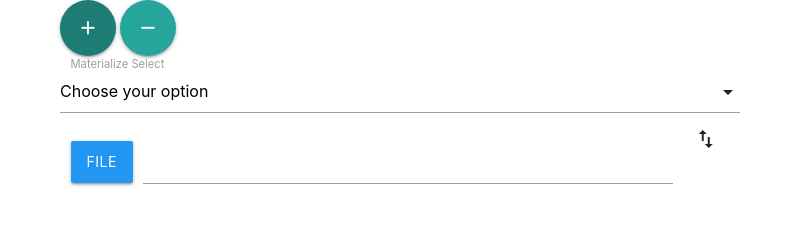
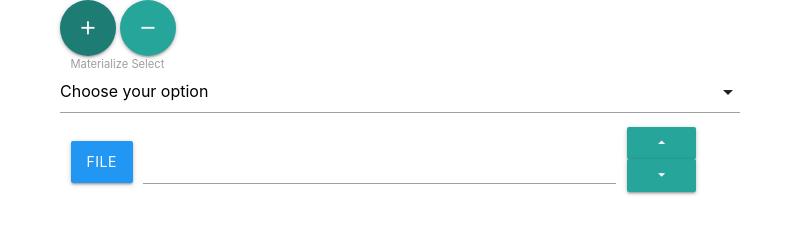
Before and after one commit to sim-mokomo/TapLap, an Electron app: page src/index.html in a window 800 px wide. Both pictures are taken after a click on the button "add". Drawn offline with nearby package versions, Linux system fonts and the light colour scheme.

Commit message:
[add] セルの順番を変更するボタンを作成した。

```diff
--- a/src/custom.scss
+++ b/src/custom.scss
@@ -1,3 +1,3 @@
-.row{
-    margin-bottom: 0px;
+.row {
+  margin-bottom: 0px;
 }
--- a/src/index.html
+++ b/src/index.html
@@ -55,7 +55,7 @@
 
         var fileField = document.createElement("div")
         fileField.classList.add("col")
-        fileField.classList.add("s11")
+        fileField.classList.add("s10")
         fileField.classList.add("file-field")
         fileField.classList.add("input-field")
 
@@ -77,18 +77,30 @@
         filePathInput.classList.add("validate")
         filePathInput.type = "text"
 
-        var swapIcon = document.createElement("i")
-        swapIcon.classList.add("col")
-        swapIcon.classList.add("s1")
-        swapIcon.classList.add("material-icons")
-        swapIcon.classList.add("right")
-        swapIcon.appendChild(document.createTextNode("swap_vert"))
+        var arrowUpButton = document.createElement("button")
+        arrowUpButton.classList.add("btn-small")
+        var arrowUpIcon = document.createElement("i")
+        arrowUpIcon.classList.add("col")
+        arrowUpIcon.classList.add("s1")
+        arrowUpIcon.classList.add("material-icons")
+        arrowUpIcon.appendChild(document.createTextNode("arrow_drop_up"))
+        arrowUpButton.appendChild(arrowUpIcon)
+
+        var arrowDownButton = document.createElement("button")
+        arrowDownButton.classList.add("btn-small")
+        var arrowDownIcon = document.createElement("i")
+        arrowDownIcon.classList.add("col")
+        arrowDownIcon.classList.add("s1")
+        arrowDownIcon.classList.add("material-icons")
+        arrowDownIcon.appendChild(document.createTextNode("arrow_drop_down"))
+        arrowDownButton.appendChild(arrowDownIcon)
 
         filePath.appendChild(filePathInput)
         fileField.appendChild(filePath)
 
-        row.appendChild(swapIcon)
         row.appendChild(fileField)
+        row.appendChild(arrowUpButton)
+        row.appendChild(arrowDownButton)
 
         fileFields.appendChild(container)
     })
```
Also changed, not shown: 1 other file.
